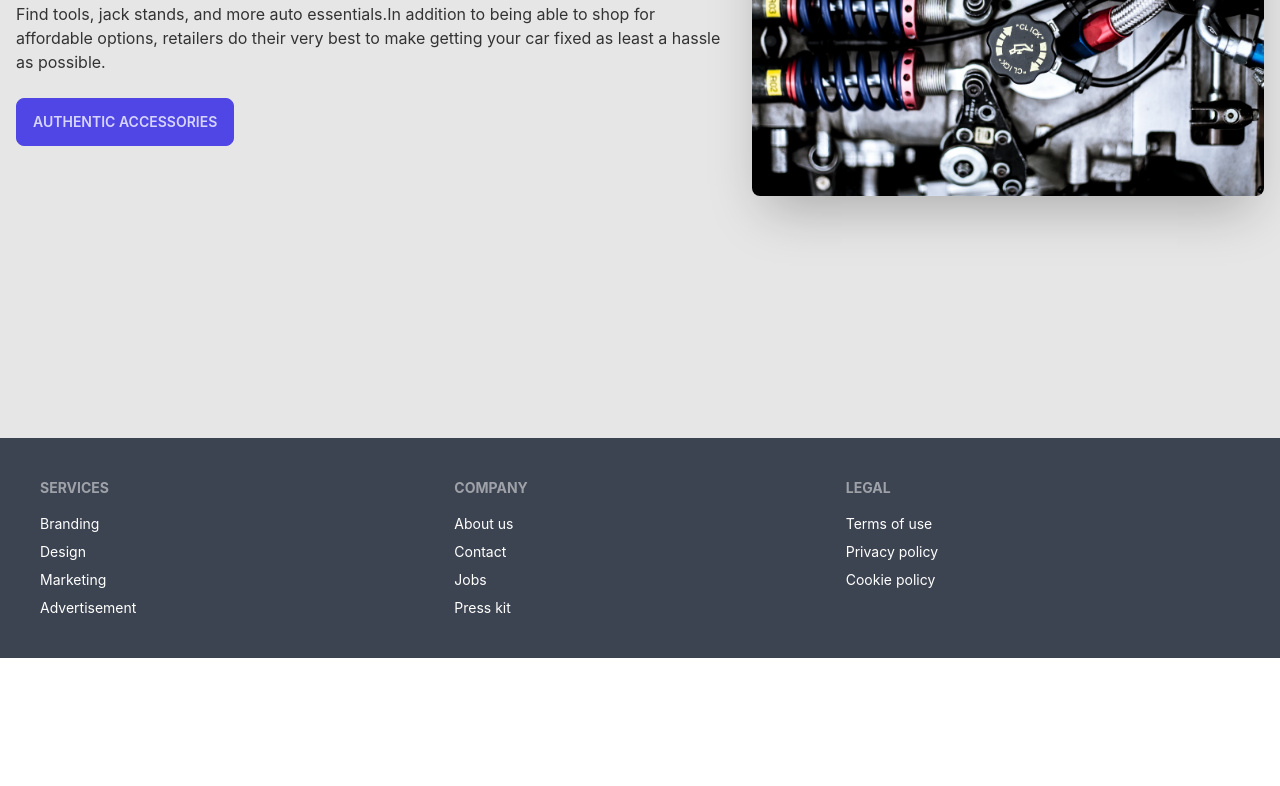
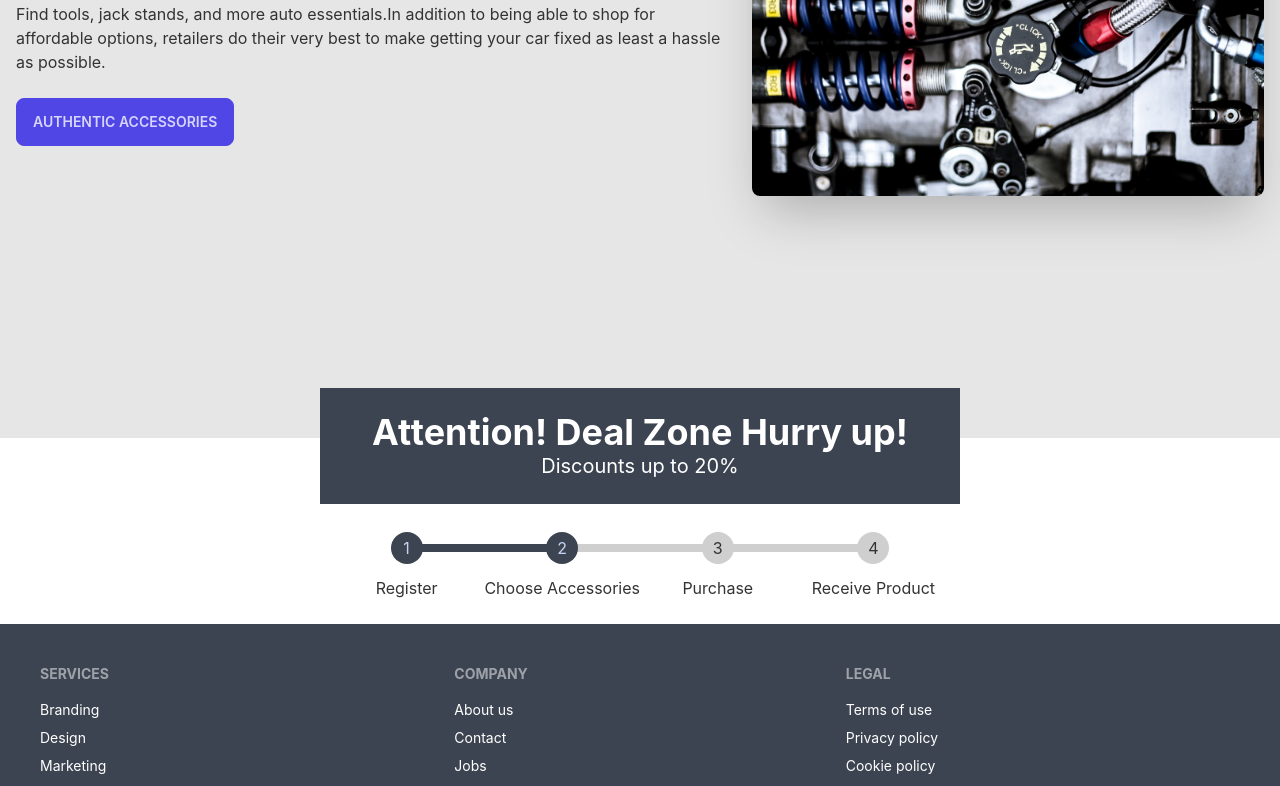
Before and after one commit to JunayedKhanNoor/Trust-Accessories-Client, a React (Create React App) app: page / in a window 1280 px wide. Shown: the part 430-1216 px from the top of the page. Before the commit the page ends 1088 px from the top, so only its background shows below. Built offline with nearby package versions, Linux system fonts and the light colour scheme; no server answers.

Commit message:
Accessories component of home page progress

```diff
--- a/src/Pages/Home/Home.js
+++ b/src/Pages/Home/Home.js
@@ -1,10 +1,12 @@
 import React from 'react';
 import Banner from './Banner';
+import Parts from './Parts';
 
 const Home = () => {
     return (
         <div>
             <Banner></Banner>
+            <Parts></Parts>
         </div>
     );
 };
--- a/src/Pages/Home/Parts.js
+++ b/src/Pages/Home/Parts.js
@@ -1,11 +1,34 @@
-import React from 'react';
+import React from "react";
+import { useQuery } from "react-query";
+import Loading from "../Shared/Loading";
 
 const Parts = () => {
-    return (
-        <div>
-
-        </div>
-    );
+  const {
+    data: accessories,
+    isLoading,
+    refetch,
+  } = useQuery("available", () => {
+    fetch("http://localhost:5000/accessories").then((res) => res.json());
+  });
+  if (isLoading) {
+    return <Loading></Loading>;
+  }
+  return (
+    <div>
+      <div className="mt-[-50px] bg-neutral text-white py-6 w-full md:max-w-[50%] mx-auto">
+        <h1 className="text-2xl md:text-4xl text-center font-bold">Attention! Deal Zone Hurry up!</h1>
+        <p className="text-xl text-center"> Discounts up to 20%</p>
+      </div>
+      <div className="flex justify-center my-6">
+        <ul class="steps steps-vertical lg:steps-horizontal">
+          <li class="step step-neutral">Register</li>
+          <li class="step step-neutral">Choose Accessories</li>
+          <li class="step">Purchase</li>
+          <li class="step">Receive Product</li>
+        </ul>
+      </div>
+    </div>
+  );
 };
 
 export default Parts;
```
